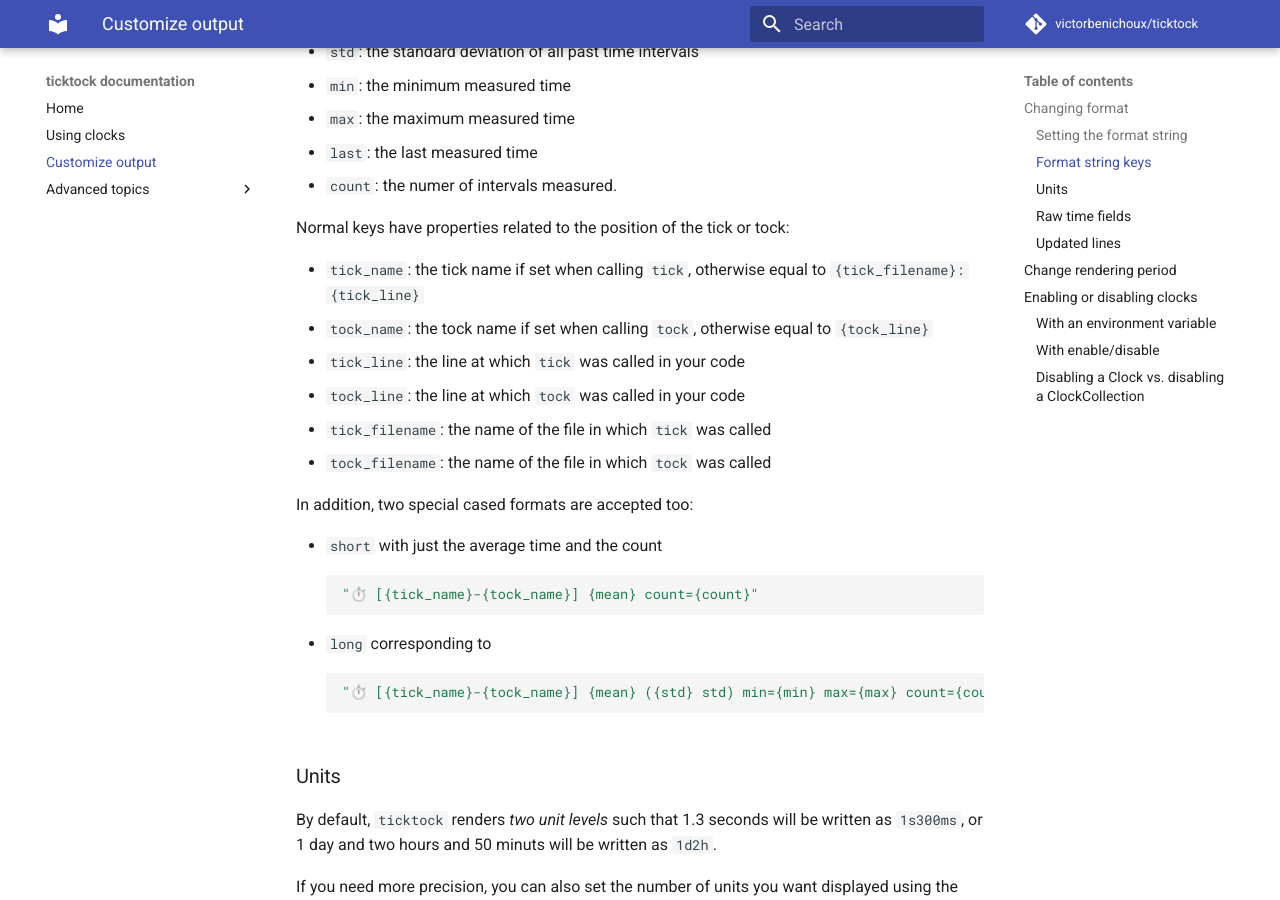
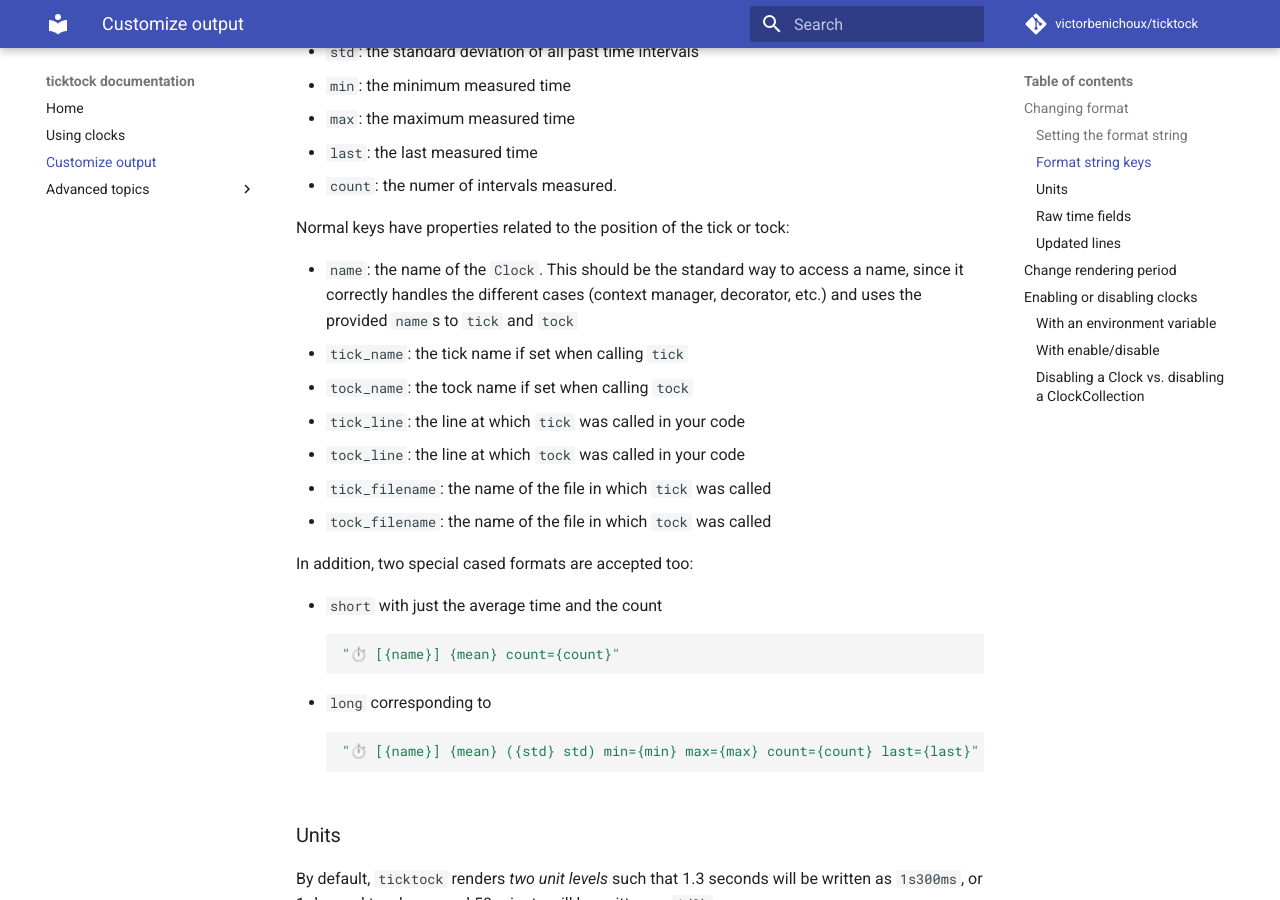
Before and after one commit to victorbenichoux/ticktock, an MkDocs documentation site: the page built from docs/customize.md, in a window 1280 px wide and 900 px high, scrolled down 928 px. Built offline with MkDocs 1.6.1 and Material for MkDocs 9.7.7, drawn with Linux system fonts in a browser that asks for light colours; comment, search, counter and statistics services are not loaded.

Commit message:
docs: add information on name field

````diff
--- a/docs/customize.md
+++ b/docs/customize.md
@@ -37,8 +37,9 @@ Keys are of two distinct types, *time keys* and normal keys. Time keys will be r
 
 Normal keys have properties related to the position of the tick or tock:
 
-- `tick_name`: the tick name if set when calling `tick`, otherwise equal to `{tick_filename}:{tick_line}`
-- `tock_name`: the tock name if set when calling `tock`, otherwise equal to `{tock_line}`
+- `name`: the name of the `Clock`. This should be the standard way to access a name, since it correctly handles the different cases (context manager, decorator, etc.) and uses the provided `name`s to `tick` and `tock`
+- `tick_name`: the tick name if set when calling `tick`
+- `tock_name`: the tock name if set when calling `tock`
 - `tick_line`: the line at which `tick` was called in your code
 - `tock_line`: the line at which `tock` was called in your code
 - `tick_filename`: the name of the file in which `tick` was called
@@ -48,11 +49,11 @@ In addition, two special cased formats are accepted too:
 
 - `short` with just the average time and the count
 ```python
-"⏱️ [{tick_name}-{tock_name}] {mean} count={count}"
+"⏱️ [{name}] {mean} count={count}"
 ```
 - `long` corresponding to
 ```python
-"⏱️ [{tick_name}-{tock_name}] {mean} ({std} std) min={min} max={max} count={count} last={last}"
+"⏱️ [{name}] {mean} ({std} std) min={min} max={max} count={count} last={last}"
 ```
 
 ### Units
````
